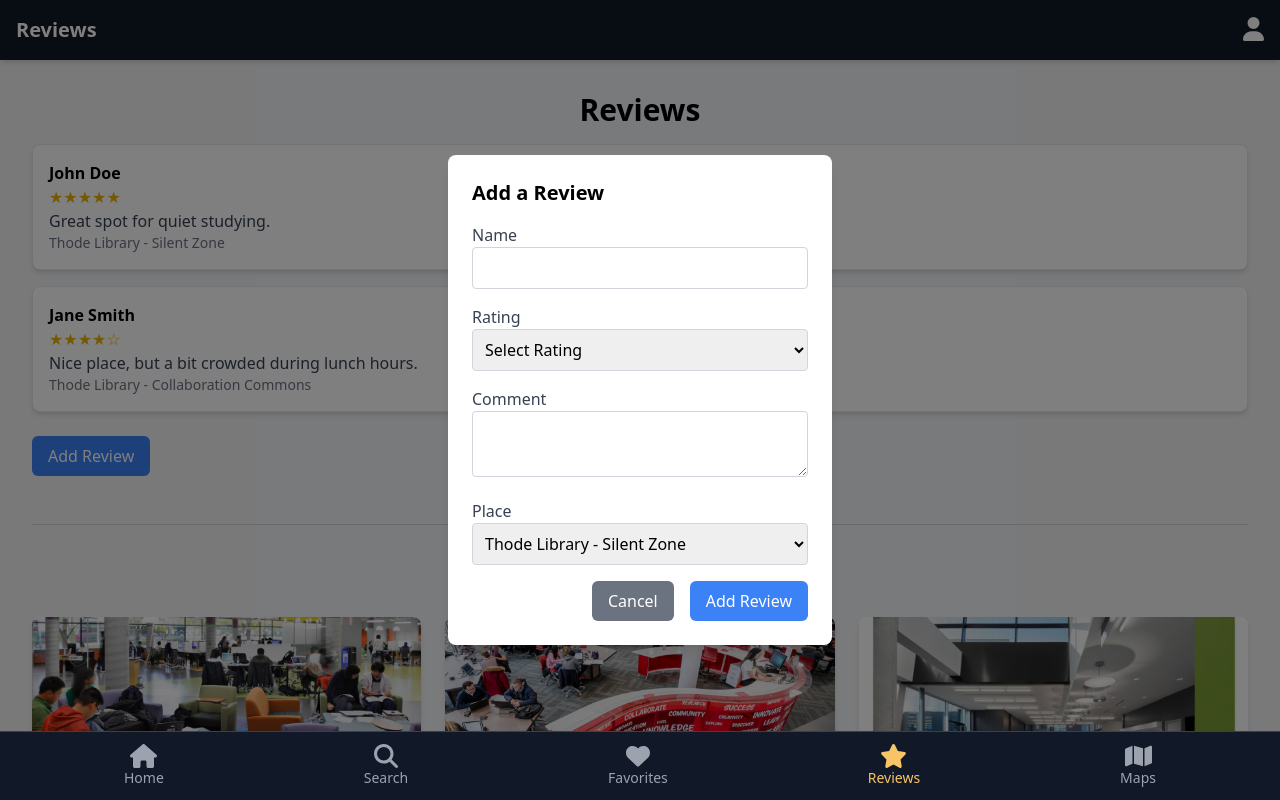
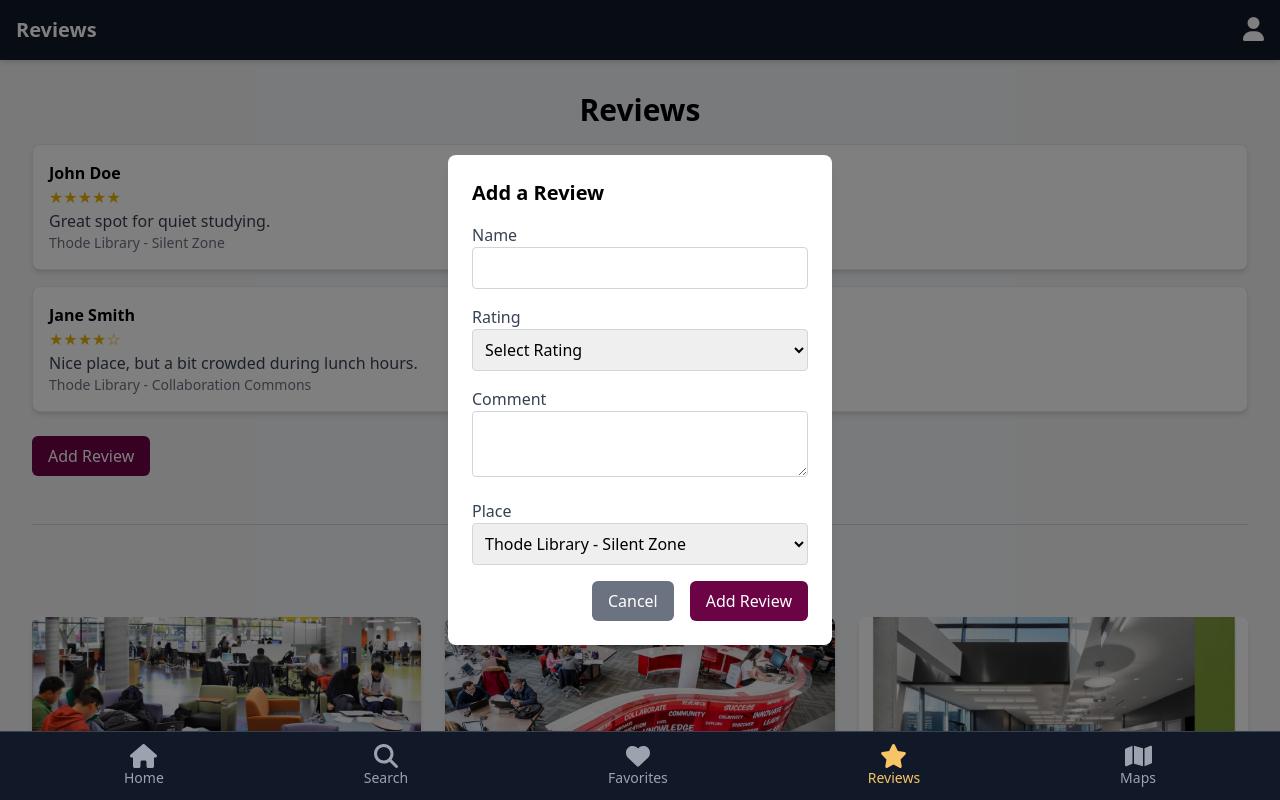
Before and after one commit to Housam2020/MACademics, a React (Create React App) app: page /reviews in a window 1280 px wide. Both pictures are taken after a click on the button "Add Review". Shown: the top 800 px of the page. Built offline with nearby package versions, Linux system fonts and the light colour scheme.

Commit message:
add gh-pages support for deployment; update homepage in package.json and enhance Modal and Reviews button styles

```diff
--- a/package.json
+++ b/package.json
@@ -1,4 +1,5 @@
 {
+  "homepage": "https://Housam2020.github.io/macademics",
   "name": "macademics",
   "version": "0.1.0",
   "private": true,
@@ -10,6 +11,7 @@
     "@testing-library/jest-dom": "^5.17.0",
     "@testing-library/react": "^13.4.0",
     "@testing-library/user-event": "^13.5.0",
+    "gh-pages": "^6.2.0",
     "react": "^18.3.1",
     "react-dom": "^18.3.1",
     "react-router-dom": "^7.0.1",
@@ -17,6 +19,8 @@
     "web-vitals": "^2.1.4"
   },
   "scripts": {
+    "predeploy": "npm run build",
+    "deploy": "gh-pages -d build",
     "start": "react-scripts start",
     "build": "react-scripts build",
     "test": "react-scripts test",
--- a/src/components/Modal.js
+++ b/src/components/Modal.js
@@ -8,7 +8,7 @@ const Modal = ({ isOpen, onClose, children }) => {
       <div className="bg-white p-6 rounded-lg shadow-lg w-11/12 max-w-md max-h-full overflow-y-auto relative">
         <button
           onClick={onClose}
-          className="fixed top-4 right-4 text-4xl font-bold text-gray-700 hover:text-gray-900 focus:outline-none focus:ring-2 focus:ring-gray-500 focus:ring-opacity-50 shadow-lg"
+          className="fixed top-4 right-4 text-4xl font-bold text-primary hover:text-gray-900 focus:outline-black focus:ring-2 focus:ring-black-500 focus:ring-opacity-50 shadow-lg"
           style={{
             backgroundColor: 'white',
             borderRadius: '50%',
--- a/src/pages/Reviews.js
+++ b/src/pages/Reviews.js
@@ -81,7 +81,7 @@ const Reviews = () => {
       </div>
       <button
         onClick={() => setIsModalOpen(true)}
-        className="bg-blue-500 text-white py-2 px-4 rounded-md hover:bg-blue-600 transition duration-300"
+        className="bg-primary text-white py-2 px-4 rounded-md hover:bg-red-700 transition duration-300"
       >
         Add Review
       </button>
@@ -155,7 +155,7 @@ const Reviews = () => {
                 </button>
                 <button
                   type="submit"
-                  className="bg-blue-500 text-white py-2 px-4 rounded-md hover:bg-blue-600 transition duration-300"
+                  className="bg-primary text-white py-2 px-4 rounded-md hover:bg-red-700 transition duration-300"
                 >
                   Add Review
                 </button>
@@ -165,7 +165,6 @@ const Reviews = () => {
         </div>
       )}
 
-      {/* Recommendations Section */}
       <div className="mt-12 pt-8 border-t border-gray-300">
         <PageTitle>Recommended for You</PageTitle>
         <div className="grid grid-cols-1 sm:grid-cols-2 lg:grid-cols-3 gap-6 mt-6">
```
Also changed, not shown: 1 other file (tests, documents, lock files or other folders).
